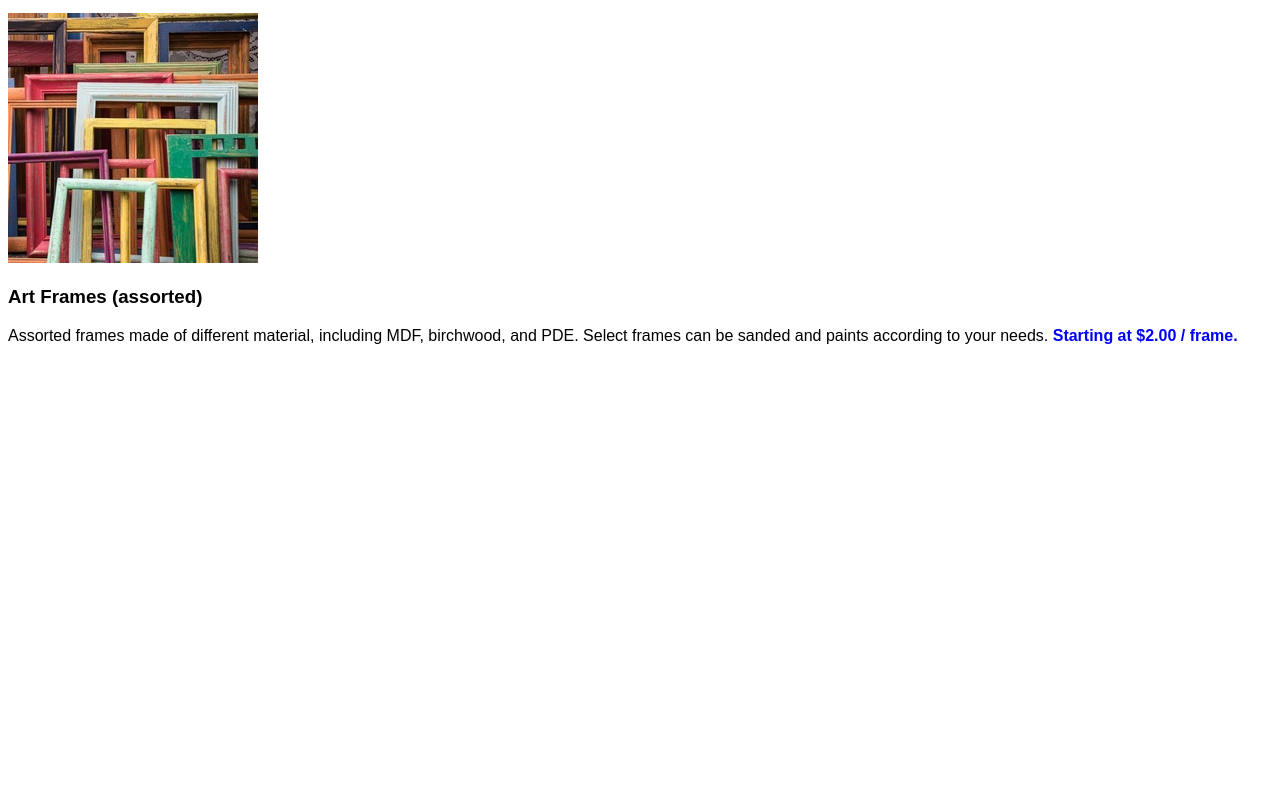
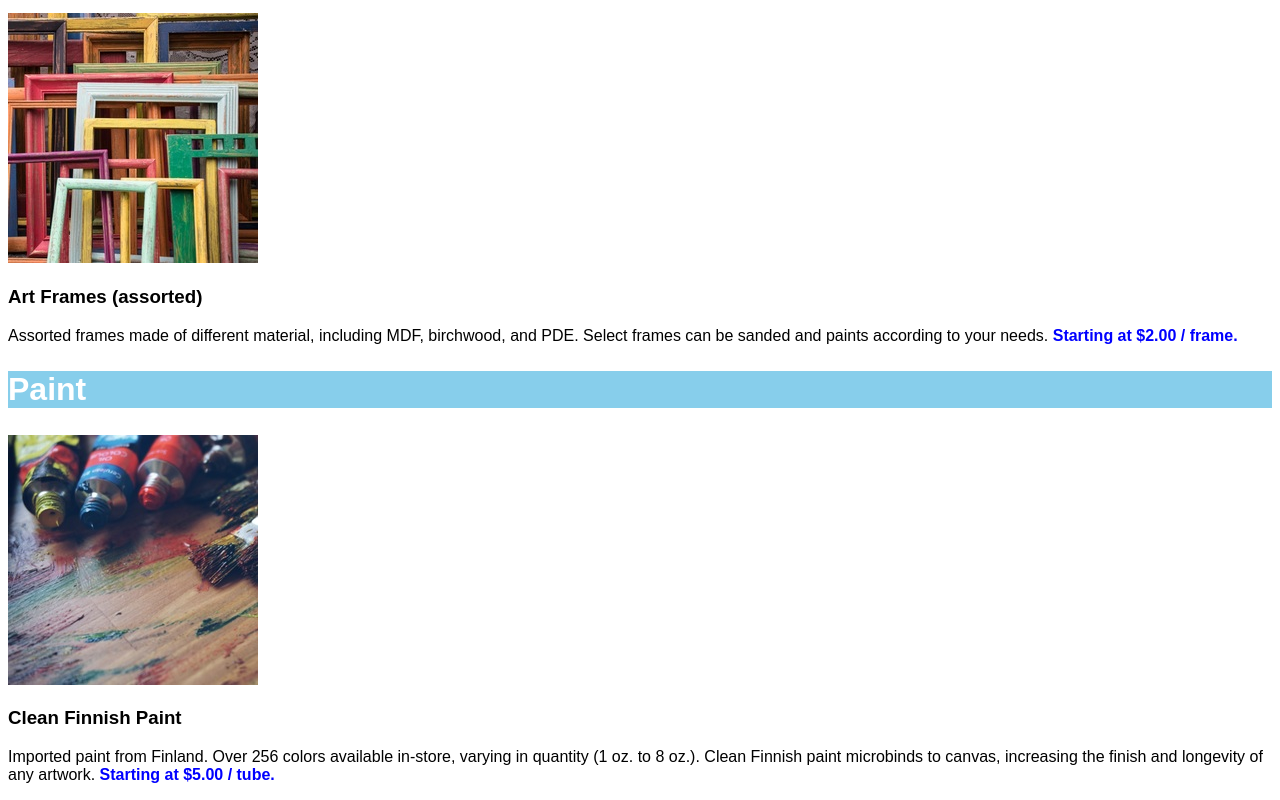
Before and after one commit to mkallis/dasmotos-arts-and-crafts, a plain HTML site: page index.html in a window 1280 px wide. Shown: the part 721-1521 px from the top of the page. Before the commit the page ends 1082 px from the top, so only its background shows below. Drawn offline with Linux system fonts and the light colour scheme.

Commit message:
Completes section three about paint

```diff
--- a/index.html
+++ b/index.html
@@ -21,5 +21,11 @@
         <h3>Art Frames (assorted)</h3>
         <p>Assorted frames made of different material, including MDF, birchwood, and PDE. Select frames can be sanded and paints according to your needs. <span class="price">Starting at $2.00 / frame.</span></p>
     </div>
+    <div class="section_three">
+        <h2>Paint</h2>
+        <img src="./resources/media/paints.jpeg" alt="paints">
+        <h3>Clean Finnish Paint</h3>
+        <p>Imported paint from Finland. Over 256 colors available in-store, varying in quantity (1 oz. to 8 oz.). Clean Finnish paint microbinds to canvas, increasing the finish and longevity of any artwork. <span class="price">Starting at $5.00 / tube.</span></p>
+    </div>
 </body>
 </html>
--- a/resources/css/index.css
+++ b/resources/css/index.css
@@ -31,3 +31,7 @@ h2 {
 .section_two h2 {
     background-color: lightcoral;
 }
+
+.section_three h2 {
+    background-color: skyblue;
+}
```
